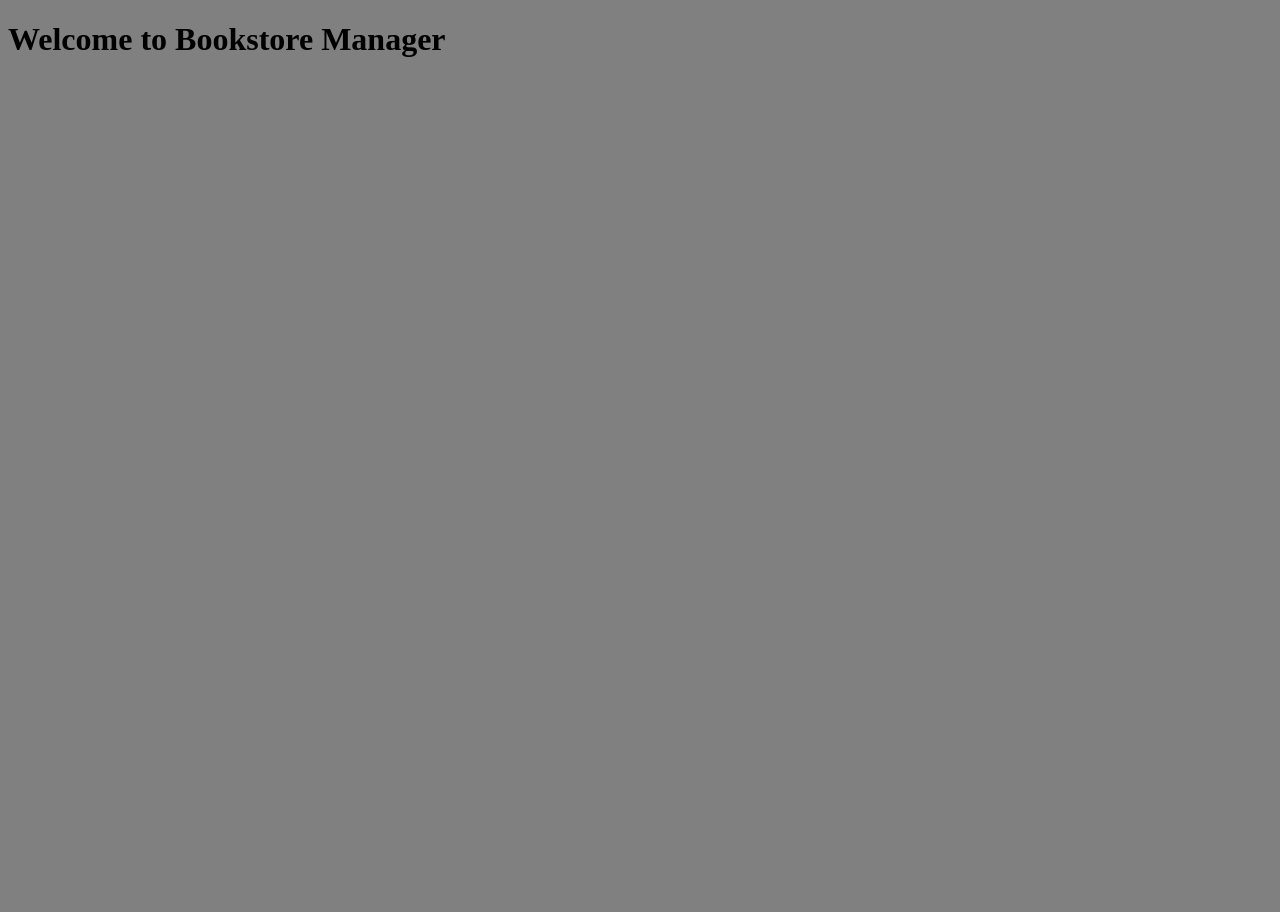
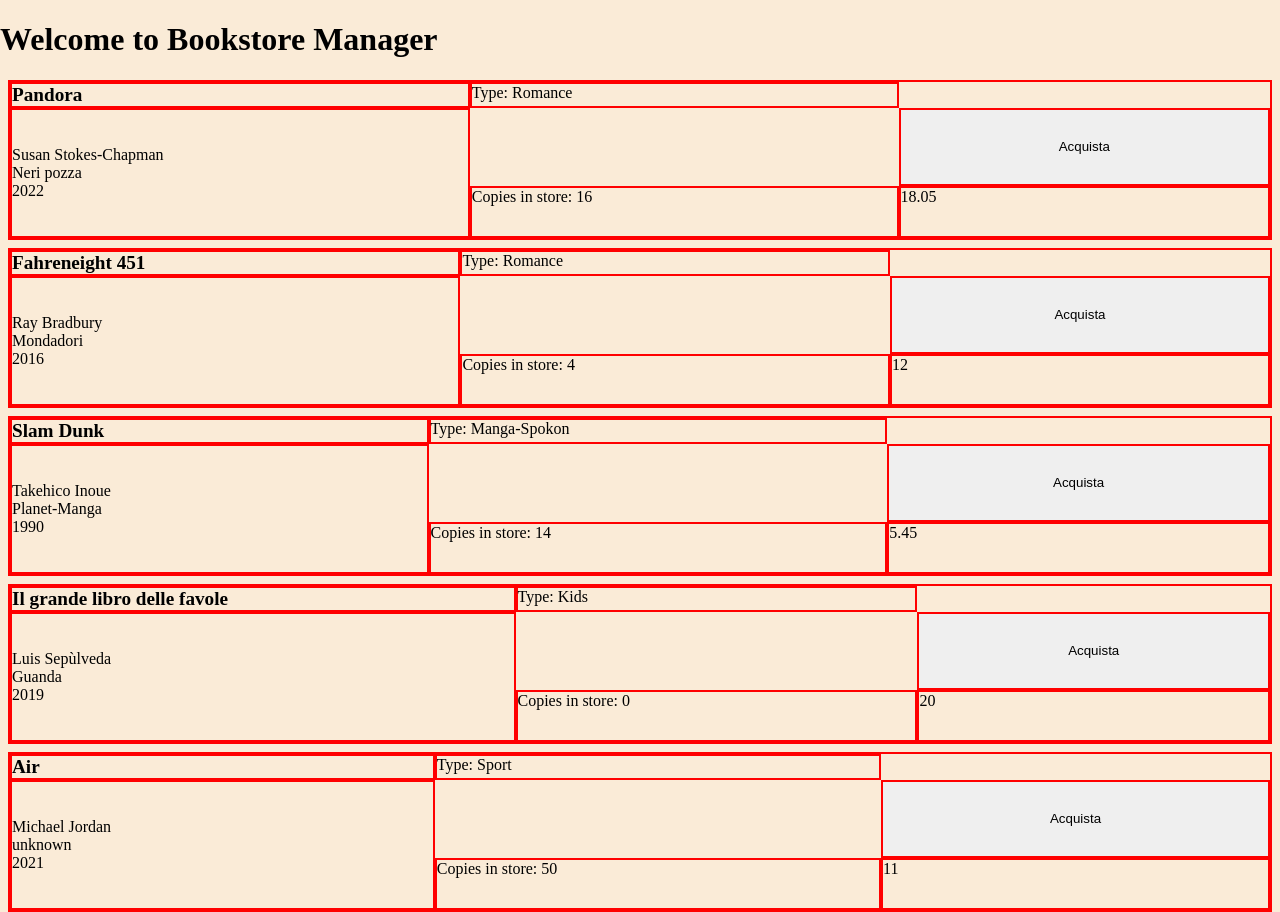
Before and after one commit to ChristopherL-creator/bookstore-manager, a plain HTML site: page index.html in a window 1280 px wide. Before the commit the page ends 800 px from the top, so only its background shows below. Drawn offline with Linux system fonts and the light colour scheme.

Commit message:
aggiornamento delle 13.15

```diff
--- a/index.html
+++ b/index.html
@@ -9,6 +9,15 @@
 </head>
 <body>
     <h1>Welcome to Bookstore Manager</h1>
+    <div id="book-list-container">
+        <!-- <div class="book-container border">
+            <div class="title border">#TITLE</div>
+            <div class="type border">#TYPE</div>
+            <button class="button border">Acquista</button>
+            <div class="author-editor-year border"></div>
+            <div class="price-discount border"></div>
+        </div> -->
+    </div>
 </body>
 <script src="./publications.js"></script>
 <script src="./book.js"></script>
--- a/script.js
+++ b/script.js
@@ -1,24 +1,14 @@
 const book1 = new Book ('Pandora', ' Susan Stokes-Chapman', 'Neri pozza', 'Romance', 18.05, 16, 324, 2022, 10);
-
-book1.title = 'Pandoro pazzo assurdo';
-
-console.log(book1.toString())
 
 const book2 = new Book ('Fahreneight 451', 'Ray Bradbury', 'Mondadori', 'Romance', 12, 4, 166, 2016, 5);
 
-console.log(book2.toString())
-
 const book3 = new Book ('Slam Dunk', 'Takehico Inoue', 'Planet-Manga', 'Manga-Spokon', 5.45, 14, 101, 1990, 2);
-
-console.log(book3.toString())
 
 const book4 = new Book ('Il grande libro delle favole', 'Luis Sepùlveda', 'Guanda', 'Kids', 20, 0, 528, 2019, 10);
 
-console.log(book4.toString())
+const book5 = new Book('Air', 'Michael Jordan', 'unknown', 'Sport', 11, 50, 316, 2021, 2);
 
-const book5 = new Book('Air', 'Michael Jordan')
 
-console.log(book5.toString())
 
 ///--------------------------------------------------------------------------------------------------------------------
 
@@ -26,18 +16,85 @@ const magazine1 = new Magazine ('Focus', 'Gruppo Mondadori', 'Monthly', 187, 'Sc
 
  magazine1.releaseDate = new Date (2022, 4, 16);
 
-
-console.log(magazine1.toString())
-
 const magazine2 = new Magazine ('Oggi', 'RCS Mediagroup', 'Weekly', 7, 'Variety', 2, 1000, 1, new Date(2022, 1, 17));
-
-console.log(magazine2.toString())
 
 const magazine3 = new Magazine ('Shonen Jump', 'Shueisha', 'Weekly', 2122, 'Manga', 2, 2000000, 3, new Date (2017, 9, 5));
 
-
-console.log(magazine3.toString())
-
 const magazine4 = new Magazine ('La settimana enigmistica', 'Francesco Baggi Sisini', 'Weekly', 4212, 'Game', 1.50, 100, 90, new Date(2012, 11, 15));
 
-console.log(magazine4.toString())
+//-----------------------------------------------------------------------------------------------
+
+
+let bookArray = [book1, book2, book3, book4, book5];
+
+let finishedArray = [];
+
+const bookTemplate = `
+<div class="book-container border">
+<div class="title border">#TITLE</div>
+<div class="type border">#TYPE</div>
+<div class="copies border">#COPIES</div>
+<button class="button border">Acquista</button>
+<div class="author-editor-year border"></div>
+<div class="price-discount border"></div>
+</div>
+`
+
+const finishedTemplate = `
+<div class="book-container border">
+<div class="title border">#TITLE</div>
+<div class="type border">#TYPE</div>
+<div class="author-editor-year border"></div>
+</div>
+`
+
+function displayBookWithTemplate(template, container, array) {
+
+    const mainContainer = document.getElementById(container);
+
+    mainContainer.innerHTML = '';
+
+    for (let i = 0; i < array.length; i++) {
+        const book = array[i];
+
+        const div = document.createElement('div');
+
+        const bookTemplate = template.replace('#TITLE', book.title)
+                                     .replace('#TYPE', 'Type: ' + book.type)
+                                     .replace('#COPIES', 'Copies in store: ' + book.copies);
+
+
+        div.innerHTML = bookTemplate;
+        mainContainer.appendChild(div);
+
+        const infoContainer = div.querySelector('.author-editor-year');
+        const authorDiv = document.createElement('div');
+        const author = document.createTextNode(book.author);
+        authorDiv.classList.add('info-item')
+        authorDiv.appendChild(author);
+        infoContainer.appendChild(authorDiv);
+
+        const editorDiv = document.createElement('div');
+        const editor = document.createTextNode(book.editor);
+        editorDiv.classList.add('info-item')
+        editorDiv.appendChild(editor);
+        infoContainer.appendChild(editorDiv);
+
+
+        const yopDiv = document.createElement('div');
+        const yop = document.createTextNode(book.yop);
+        yopDiv.classList.add('info-item')
+        yopDiv.appendChild(yop);
+        infoContainer.appendChild(yopDiv);
+
+        const priceContainer = div.querySelector(".price-discount");
+        const priceDiv = document.createElement('div');
+        const price = document.createTextNode(book.price);
+        priceDiv.classList.add('info-item')
+        priceDiv.appendChild(price);
+        priceContainer.appendChild(price);
+
+    }
+}
+
+displayBookWithTemplate(bookTemplate, 'book-list-container', bookArray)
--- a/style.css
+++ b/style.css
@@ -1,3 +1,57 @@
 html, body{
-background-color: gray;
+background-color: antiquewhite;
+height: 100%;
+width: 100%;
+margin: 0px;
+padding: 0px;
 }
+
+.border{
+    border: solid;
+    border-width: 2px;
+    border-color: red;
+}
+
+.book-list-container{
+    margin: auto;
+    width: fit-content;
+}
+
+.book-container{
+    margin: 8px;
+    display: grid;
+    grid-template-columns: 2fr, 1fr, 2fr;
+    grid-template-rows: 1fr 3fr 2fr;
+    grid-template-areas: 'title type .'
+                        'aey . button'
+                        'aey copies price';
+}
+
+.title{
+    grid-area: title;
+    font-size: larger;
+    font-weight: bold;
+}
+
+.type{
+    grid-area: type;
+}
+
+.copies{
+    grid-area: copies;
+}
+
+.author-editor-year{
+    grid-area: aey;
+    display: flex;
+    flex-direction: column;
+    justify-content: center;
+}
+
+.button{
+    grid-area: button;
+}
+
+.price-discount{
+    grid-area: price;
+}
```
Also changed, not shown: Cattura.PNG (added).
